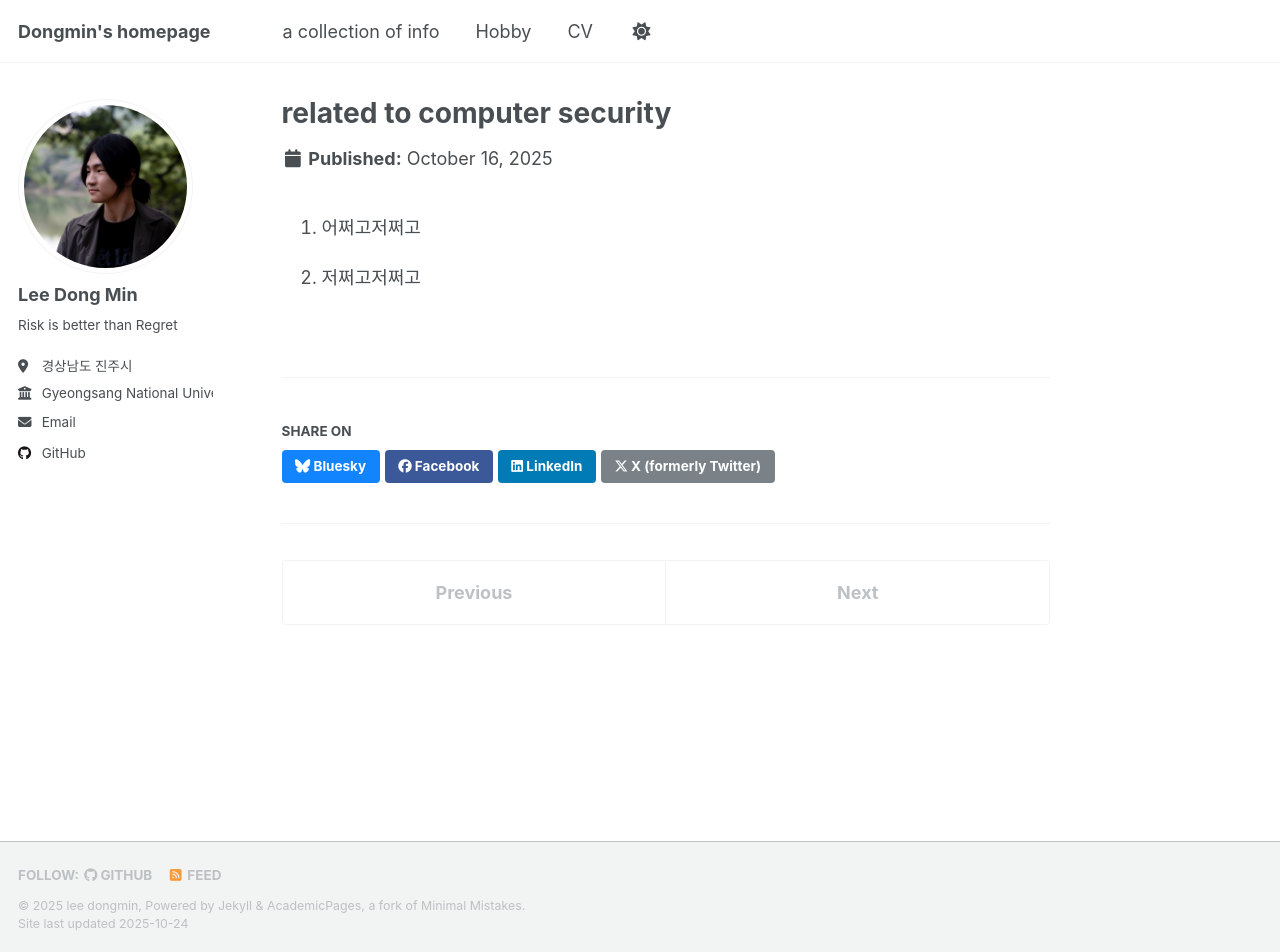
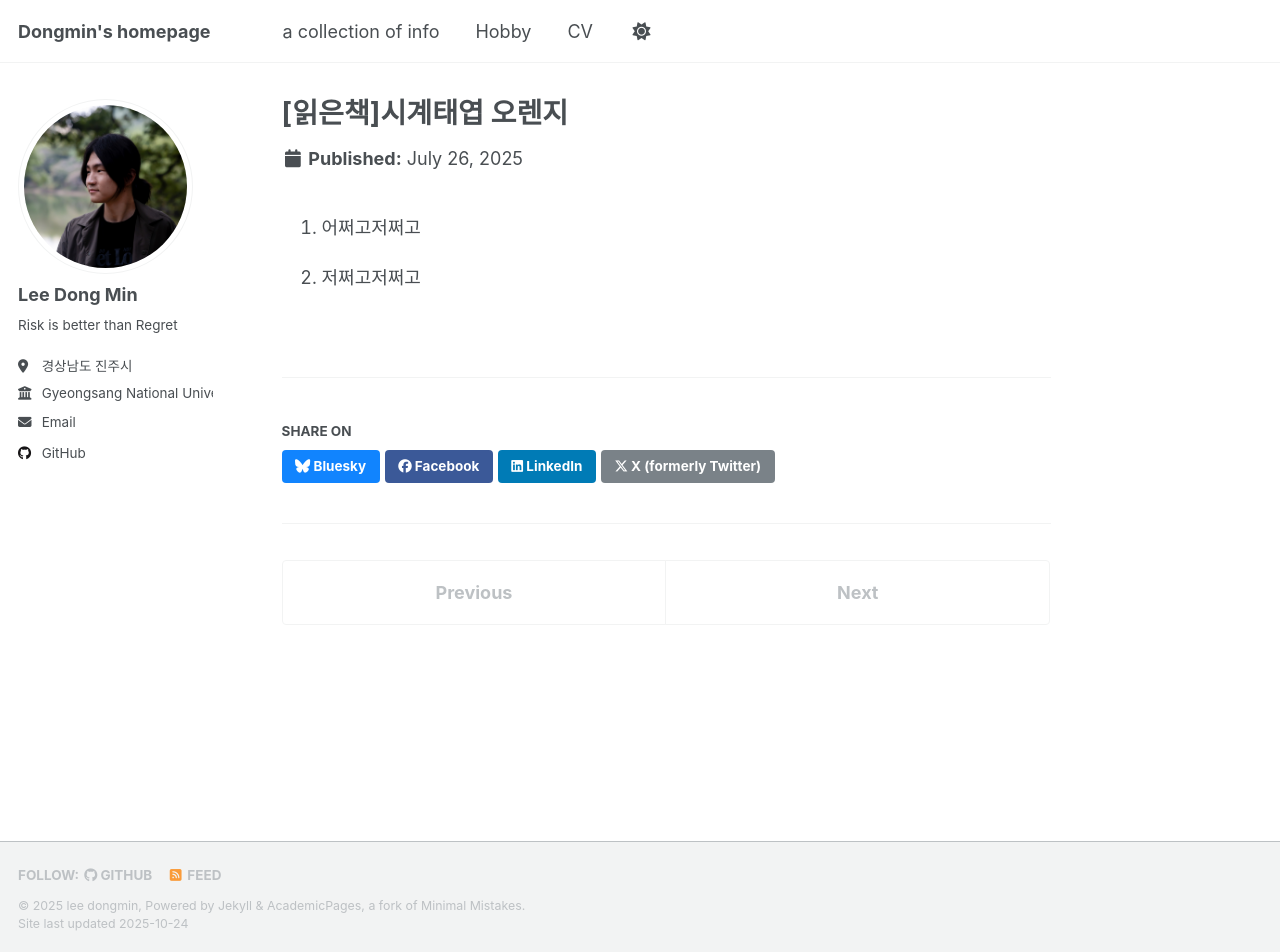
Before and after one commit to leerowa/leerowa.github.io, a Jekyll site: the page built from _hobby/2025-07-16.md, in a window 1280 px wide and 952 px high. Built offline with Jekyll 4.4.1, drawn with Linux system fonts in a browser that asks for light colours; a script that is not in the unit is left out.

Commit message:
Update and rename 2025-10-16.md to 2025-07-16.md

```diff
--- a/_hobby/2025-10-16.md
+++ b/_hobby/2025-07-16.md
@@ -1,10 +1,10 @@
 ---
-title: "related to computer security"
+title: "[읽은책]시계태엽 오렌지"
 collection: hobby
 type: "talk"
-permalink: /hobby/2025-10-16
+permalink: /hobby/2025-07-16
 # venue: "Testing Institute of America 2014 Annual Conference"
-date: 2025-10-16
+date: 2025-07-26
 # location: "Los Angeles, CA, USA"
 ---
 
```
